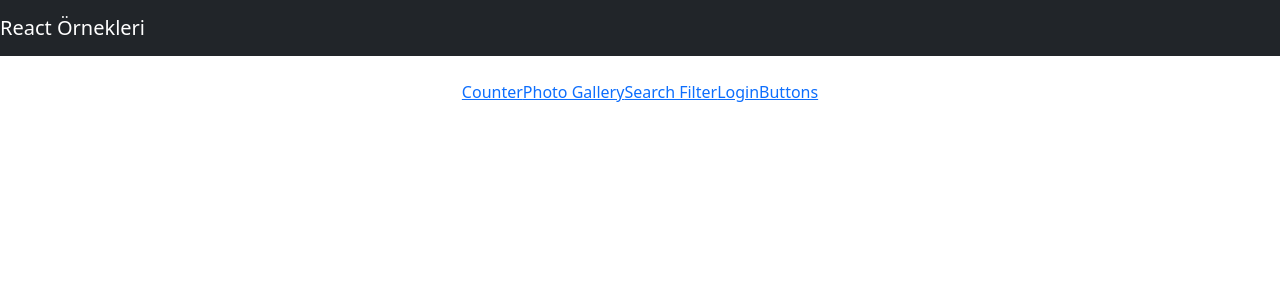
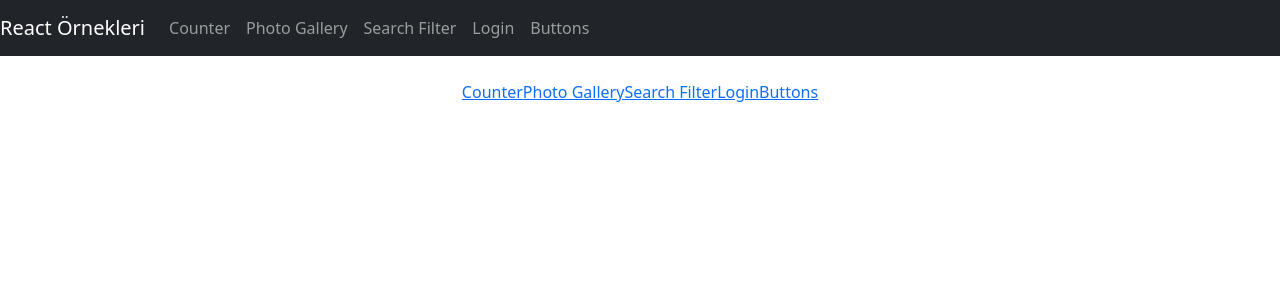
Before and after one commit to Fatih032/react, a React (Create React App) app: page / in a window 1280 px wide. Shown: the top 300 px of the page. Built offline with nearby package versions, Linux system fonts and the light colour scheme.

Commit message:
son bir düzenleme yapıldı

```diff
--- a/src/components/Navigation.js
+++ b/src/components/Navigation.js
@@ -12,6 +12,12 @@ class Navigation extends Component {
         <Navbar.Toggle aria-controls="responsive-navbar-nav" />
         <Navbar.Collapse id="responsive-navbar-nav">
           <Nav className="mr-auto">
+            <Nav.Link href="/react/counter">Counter</Nav.Link>
+            <Nav.Link href="/react/photogallery">Photo Gallery</Nav.Link>
+            <Nav.Link href="/react/searchfilter">Search Filter</Nav.Link>
+            <Nav.Link href="/react/login">Login</Nav.Link>
+            <Nav.Link href="/react/button">Buttons</Nav.Link>
+
           </Nav>
         </Navbar.Collapse>
       </Navbar>
```
